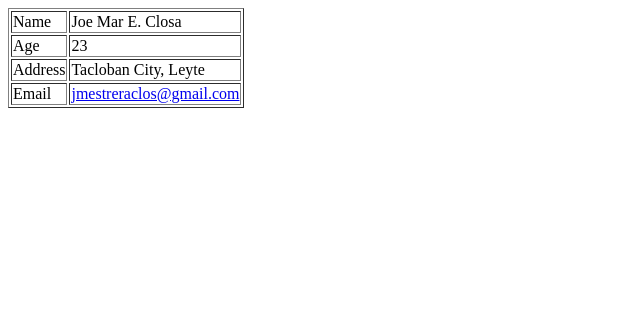
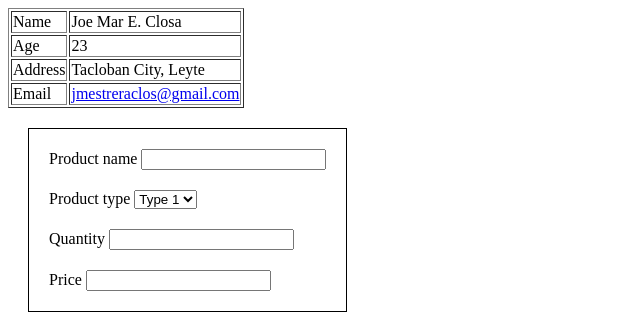
Before and after one commit to CarterSnich/lnu-app, a plain HTML site: page index.html in a window 1280 px wide. Shown: the whole page, without its empty margins (0-640 px from the left). Drawn offline with Linux system fonts and the light colour scheme.

Commit message:
added inventory form

```diff
--- a/index.html
+++ b/index.html
@@ -6,6 +6,19 @@
     <meta http-equiv="X-UA-Compatible" content="IE=edge">
     <meta name="viewport" content="width=device-width, initial-scale=1.0">
     <title>Document</title>
+
+    <style>
+        form {
+            border: 1px solid black;
+            margin: 20px;
+            padding: 20px;
+            width: fit-content;
+
+            display: flex;
+            flex-direction: column;
+            gap: 1.25rem
+        }
+    </style>
 </head>
 
 <body>
@@ -27,6 +40,29 @@
             <td><a href="#">jmestreraclos@gmail.com</a></td>
         </tr>
     </table>
+
+    <form action="#">
+        <div>
+            <label for="">Product name</label>
+            <input type="text">
+        </div>
+        <div>
+            <label for="">Product type</label>
+            <select name="" id="">
+                <option value="">Type 1</option>
+                <option value="">Type 2</option>
+                <option value="">Type 3</option>
+            </select>
+        </div>
+        <div>
+            <label for="">Quantity</label>
+            <input type="number">
+        </div>
+        <div>
+            <label for="">Price</label>
+            <input type="text">
+        </div>
+    </form>
 </body>
 
 </html>
```
